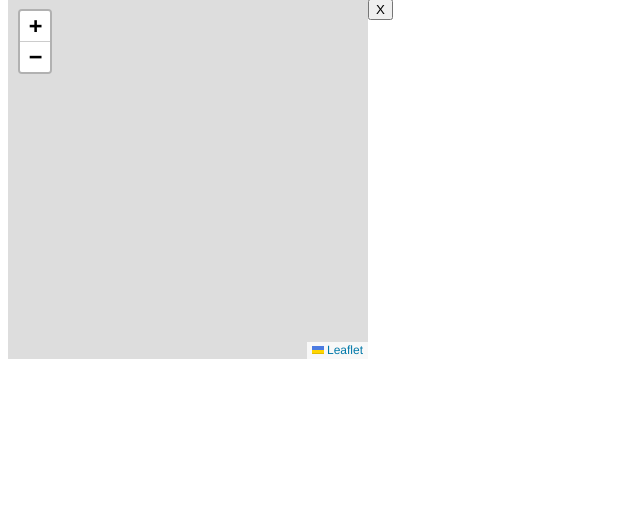
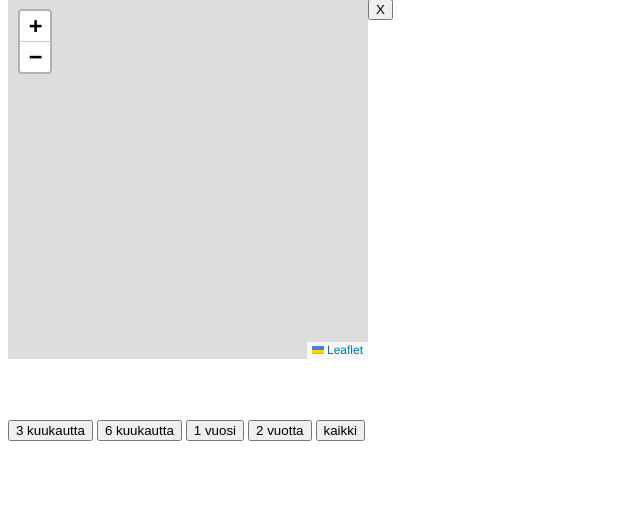
Before and after one commit to City-of-Helsinki/geowaterbed, a Django app: template app/templates/app/index.html in a window 1280 px wide. Shown: the part 82-602 px from the top of the page, without its empty margins (0-640 px from the left). Run offline with Django 3.2, Linux system fonts and the light colour scheme; the template is opened without the code that fills it: values that come from a table or form of the project are taken from there, others are empty; data comes from the database, SQL or seed files in the repository; some libraries are stand-ins or nearby versions.

Commit message:
Buttons for observation time range

```diff
--- a/app/templates/app/index.html
+++ b/app/templates/app/index.html
@@ -23,6 +23,13 @@
              <div id="container"></div>
          </div>
     </div>
+    <div>
+        <button value="3">3 kuukautta</button>
+        <button value="5">6 kuukautta</button>
+        <button value="12">1 vuosi</button>
+        <button value="24">2 vuotta</button>
+        <button value="all">kaikki</button>
+    </div>
     <script src="{% static "app/observations.js" %}"></script>
     <script src="{% static "app/servicemap.js" %}"></script>
     <script src="{% static "app/app.js" %}"></script>
```
